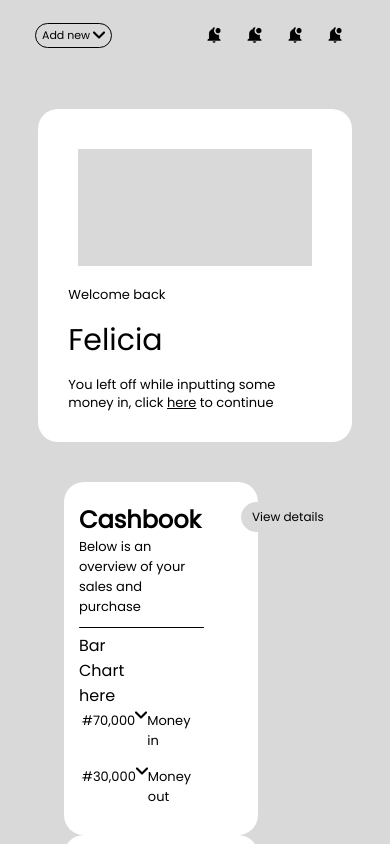
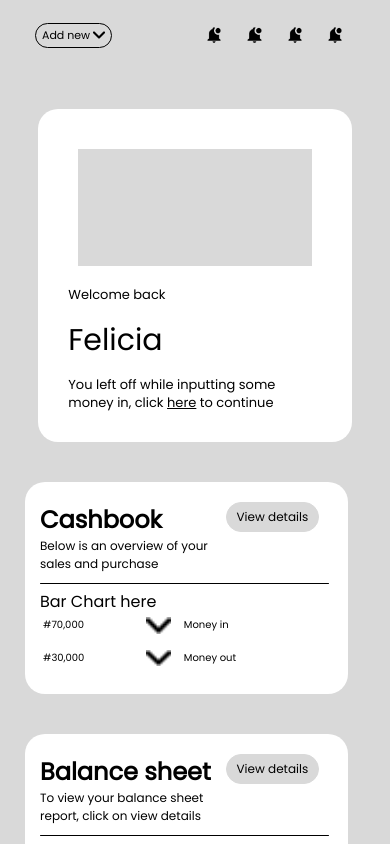
Before and after one commit to ileri-oluwa-kiiye/fin-trak, a React (Create React App) app: page /dashboard in a window 390 px wide. Built offline with nearby package versions, Linux system fonts and the light colour scheme.

Commit message:
Mad progress

```diff
--- a/src/components/nav/sidebar.jsx
+++ b/src/components/nav/sidebar.jsx
@@ -2,7 +2,7 @@ import styles from "./sidebar.module.css"
 // import { ProSidebar, Menu, MenuItem } from "react-pro-sidebar";
 import "react-pro-sidebar/dist";
 // import { Box, IconButton, Typography, useTheme } from '@mui/material';
-// import { Link } from "react-router-dom";
+import { Link } from "react-router-dom";
 // // import icon from '../img/navicon.png'
 import icon from "../../img/navicon.png"
 
@@ -42,7 +42,7 @@ const Sidebar = () => {
                         </li>
                         <li className={styles.logout}>
                             <div><img src={icon} alt="" />
-                            </div> <div className={styles.text}>Log out</div>
+                            </div> <div className={styles.text}><Link to="/" style={{color:'inherit', textDecoration: 'none'}}>Log Out</Link></div>
                         </li>
                     </div>
 
--- a/src/components/sections/loginform.jsx
+++ b/src/components/sections/loginform.jsx
@@ -2,12 +2,14 @@ import { Box, Button, TextField } from "@mui/material";
 import { Formik } from "formik";
 import * as yup from "yup";
 import useMediaQuery from "@mui/material/useMediaQuery";
+import { Link } from "react-router-dom";
 
 const Loginform = () => {
   const isNonMobile = useMediaQuery("(min-width:600px)");
 
   const handleFormSubmit = (values) => {
     console.log(values);
+
   };
 
   return (
@@ -69,7 +71,7 @@ const Loginform = () => {
       </Box>
       <Box display="flex" justifyContent="end" mt="20px">
         <Button type="submit"  style={{backgroundColor:"#D9D9D9", color:"black", fontSize: "14px", fontWeight:"600"}}>
-          Login
+          <Link to="/dashboard" style={{color:'inherit', textDecoration: 'none'}}>Log In</Link>
         </Button>
       </Box>
     </form>
--- a/src/components/sections/stepone.jsx
+++ b/src/components/sections/stepone.jsx
@@ -2,6 +2,7 @@ import { Box, Button, TextField } from "@mui/material";
 import { Formik } from "formik";
 import * as yup from "yup";
 import useMediaQuery from "@mui/material/useMediaQuery";
+import { Link } from "react-router-dom"
 
 const Stepone = () => {
   const isNonMobile = useMediaQuery("(min-width:600px)");
@@ -150,7 +151,7 @@ const Stepone = () => {
       </Box>
       <Box display="flex" justifyContent="end" mt="20px">
         <Button type="submit"  style={{backgroundColor:"#D9D9D9", color:"black", fontSize: "14px", fontWeight:"600"}}>
-          Sign Up
+        <Link to="/dashboard" style={{color:'inherit', textDecoration: 'none'}}>Sign Up</Link>
         </Button>
       </Box>
     </form>
--- a/src/components/sections/subdashboard.module.css
+++ b/src/components/sections/subdashboard.module.css
@@ -63,6 +63,7 @@
 .cover .heading{
     display: flex;
     width: 100%;
+    min-width: 32vw;
     padding: 5px 0px;
     justify-content: space-between;
     align-items: flex-start;
@@ -97,6 +98,10 @@ button.secondary{
 
 .flex li p{
     max-width: 180px;
+}
+
+.flex li img{
+    margin-right: 10px;
 }
 
 
@@ -138,6 +143,17 @@ button.primary:hover{
         width: 65vw;
     }
 
+    .cover li p{
+        line-height: 15px;
+        font-size: 10px;
+        min-width: 100px;
+        margin-right: 0px;
+    }
+
+    .cover li img{
+        width: 25px;
+    }
+
     .welcome h1{
         font-size: 30px;
     }
@@ -145,6 +161,37 @@ button.primary:hover{
     .welcome p{
         font-size: 13px;
         line-height: 18px;
+    }
+
+    .heading div{
+        min-width: 45vw;
+        margin-right: 10px
+    }
+
+    .heading div p{
+        font-size: 12px;
+        line-height: 18px;
+    }
+
+    .cover .flex{
+        width: 72vw;
+        max-width: 480px;
+    }
+
+    .hrline{
+        width: 74vw;
+        max-width: 500px;
+    }
+
+    .cover{
+        width: 75vw;
+        max-width: 500px;
+        margin: 40px 0px;
+    }
+
+    .cover .heading{
+        width: 65vw;
+        max-width: 500px;
     }
 
     .welcome .image{
--- a/src/scenes/dashboard.module.css
+++ b/src/scenes/dashboard.module.css
@@ -23,6 +23,8 @@
 .flex div{
   margin-right: 40px;
 }
+
+
 .app{
   display: flex;
 }
@@ -34,6 +36,5 @@
 
     .flex{
       display: block;
-      margin-left: 10vw;
     }
   }
```
Also changed, not shown: src/components/sections/blogdb.jsx (added, +41 -0 lines), src/components/sections/profit.jsx (added, +36 -0 lines), src/components/sections/smallerdashboard.module.css (added).
